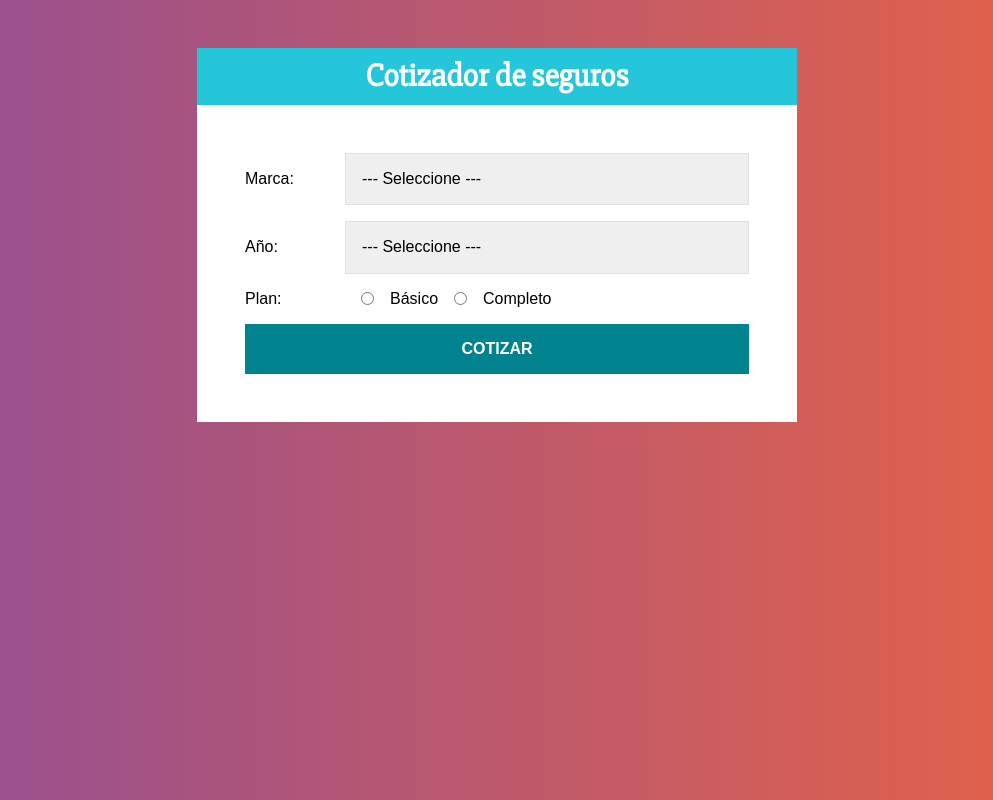
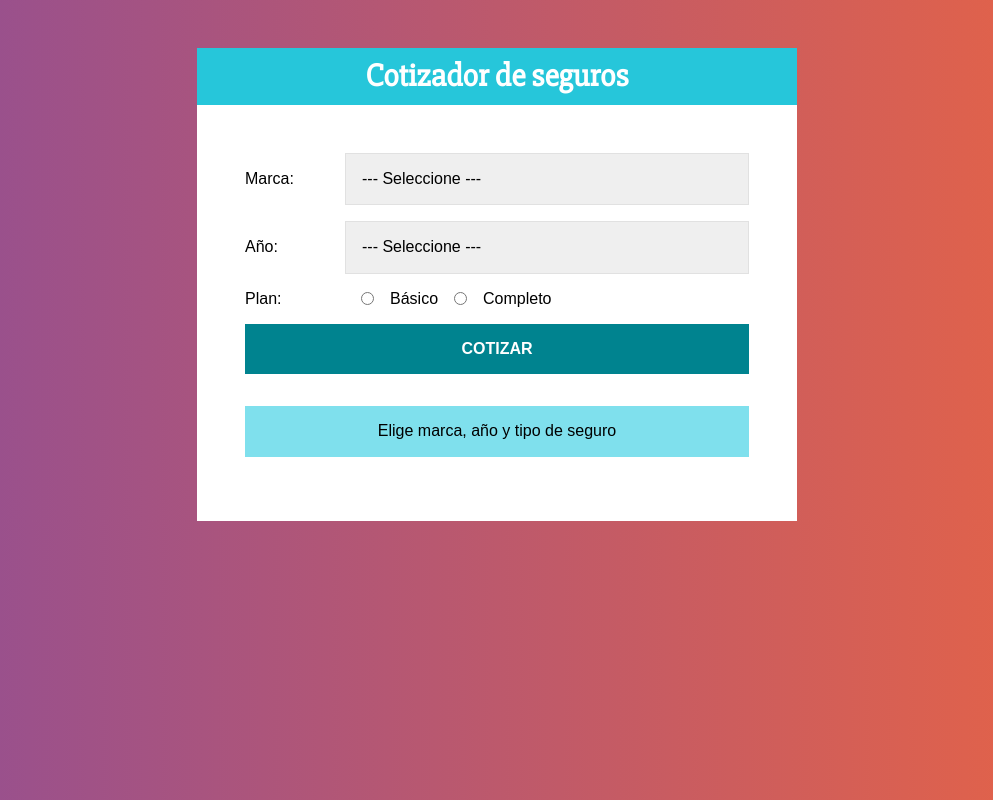
Before and after one commit to francocampaiola/cotizador-react, a React (Create React App) app: page / in a window 1280 px wide. Shown: the whole page, without its empty margins (143-1136 px from the left). Built offline with nearby package versions, Linux system fonts and the light colour scheme.

Commit message:
:+1: Se incorpora el componente Resultado con sus estilos.

```diff
--- a/src/App.js
+++ b/src/App.js
@@ -28,7 +28,7 @@
     }
   });
 
-  const { datos } = resumen;
+  const { cotizacion, datos } = resumen;
 
   return (
     <Contenedor>
@@ -42,6 +42,9 @@
         <Resumen
           datos={datos}
         />
+        <Resultado
+          cotizacion={cotizacion}
+        />
       </ContenedorFormulario>
     </Contenedor>
   );
--- a/src/components/Resultado.jsx
+++ b/src/components/Resultado.jsx
@@ -1,8 +1,40 @@
 import React from 'react'
+import styled from '@emotion/styled'
 
-const Resultado = () => {
+const ResultadoCotizacion = styled.div`
+  text-align: center;
+  padding: 1.5rem;
+  border: 1px solid #26C6DA;
+  background-color: rgb(127, 224, 237);
+  margin-top: 1rem;
+  position: relative;
+`
+
+const Mensaje = styled.p`
+  background-color: rgb(127, 224, 237);
+  margin-top: 2rem;
+  padding: 1rem;
+  text-align: center;
+`;
+
+const TextoCotizacion = styled.p`
+  color: #00838F;
+  padding: 1rem;
+  text-transform: uppercase;
+  font-weight: bold;
+  margin: 0;
+`
+
+const Resultado = ({cotizacion}) => {
+
   return (
-    <div>Resultado</div>
+    (cotizacion === 0) ?
+      <Mensaje>Elige marca, año y tipo de seguro</Mensaje> :
+      (
+        <ResultadoCotizacion>
+          <TextoCotizacion>El total es: $ {cotizacion}</TextoCotizacion>
+        </ResultadoCotizacion>
+      )
   )
 }
 
```
